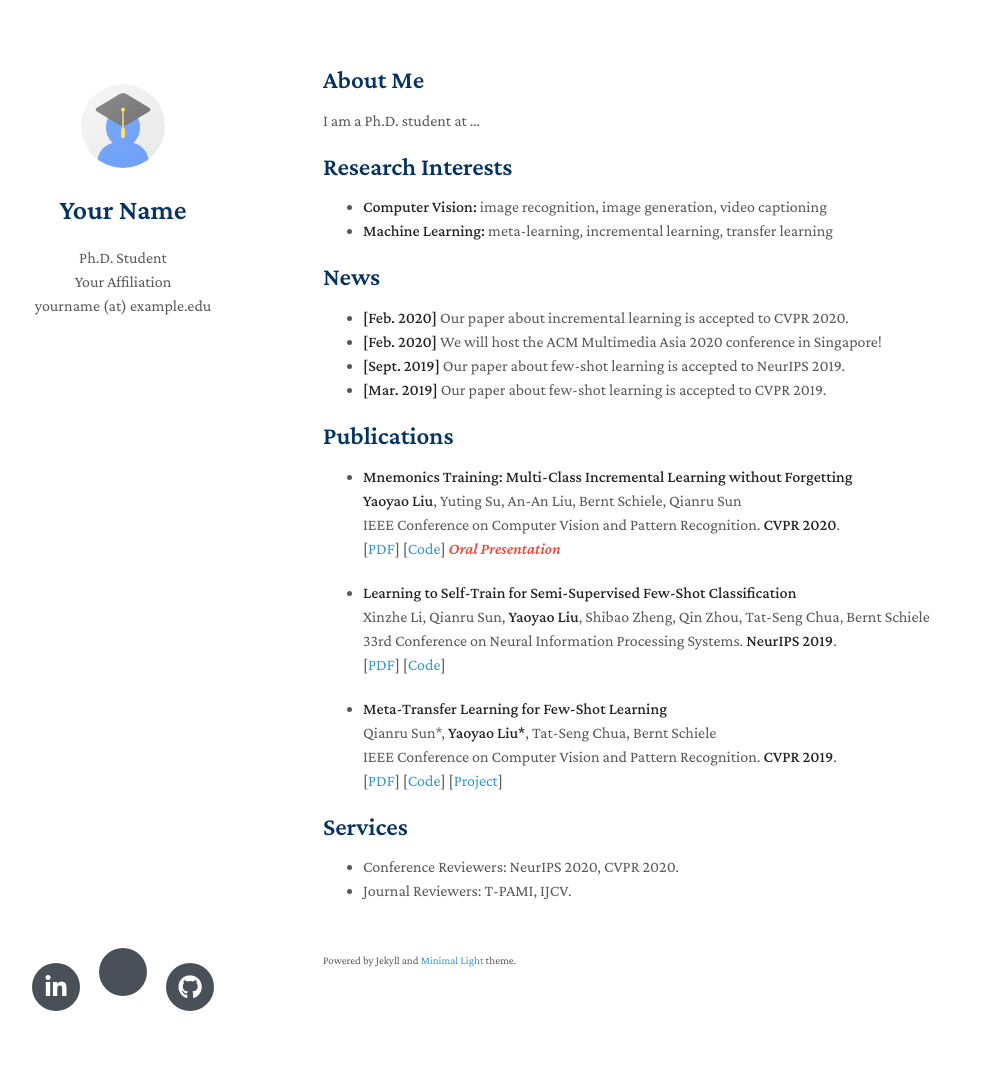
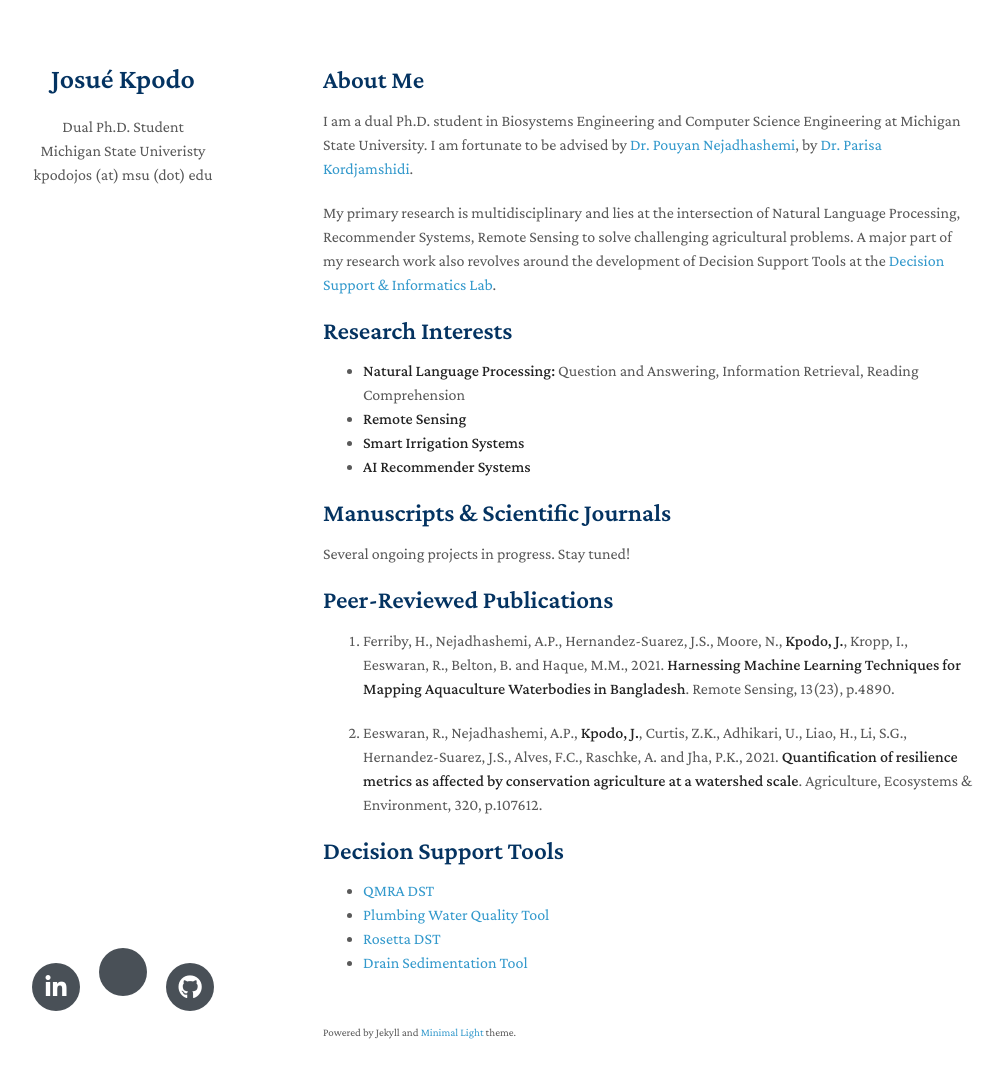
Before and after one commit to eusojk/eusojk.github.io, a Jekyll site: the page built from index.md, in a window 1280 px wide and 1113 px high. Shown: the top 1078 px of the window, without its empty margins (147-1149 px from the left). Built offline with Jekyll 4.4.1, drawn with Linux system fonts in a browser that asks for light colours; nearby versions of some CDN libraries; a style sheet for code colours, icons or effects is not loaded; our own code applies the rules of GitHub Pages for plain Markdown files.

Commit message:
Updated info

```diff
--- a/_config.yml
+++ b/_config.yml
@@ -1,8 +1,8 @@
 # Basic Information
-title: Your Name
-position: Ph.D. Student
-affiliation: Your Affiliation
-email: yourname (at) example.edu
+title: Josué Kpodo
+position: Dual Ph.D. Student
+affiliation: Michigan State Univeristy
+email: kpodojos (at) msu (dot) edu
 
 # Search Engine Optimization (SEO)
 # The following information is used to improve the website traffic from search engines, e.g., Google.
@@ -13,18 +13,18 @@ canonical: https://minimal-light.yyliu.net/
 # Links
 # If you don't need one of them, you may delete the corresponding line.
 google_scholar: https://scholar.google.com/
-github_link: https://github.com/yaoyao-liu/minimal-light
-linkedin: https://www.linkedin.com/
+github_link: https://github.com/eusojk/
+linkedin: https://www.linkedin.com/in/jkpodo
 
 # Images (e.g., your profile picture and your website's favicon)
 # "favicon" and "favicon_dark" are used for the light and dark modes, respectively.
-avatar: ./assets/img/avatar.png
+# avatar: ./assets/img/avatar.png
 favicon: ./assets/img/favicon.png
 favicon_dark: ./assets/img/favicon-dark.png
 
 # Google Analytics ID
 # Please remove this if you don't use Google Analytics
-google_analytics: UA-111540567-4
+google_analytics:
 
 # Use this project as a remote theme for GitHub Pages
 # See the guide here: https://docs.github.com/en/pages/setting-up-a-github-pages-site-with-jekyll/adding-a-theme-to-your-github-pages-site-using-jekyll
--- a/index.md
+++ b/index.md
@@ -4,47 +4,51 @@ layout: homepage
 
 ## About Me
 
-I am a Ph.D. student at ...
+I am a dual Ph.D. student in Biosystems Engineering and Computer Science Engineering at Michigan State University. I am fortunate to be advised by [Dr. Pouyan Nejadhashemi](https://www.egr.msu.edu/bae/profiles/pouyan), by [Dr. Parisa Kordjamshidi](https://www.cse.msu.edu/~kordjams/).
+
+
+My primary research is multidisciplinary and lies at the intersection of Natural Language Processing, Recommender Systems, Remote Sensing to solve challenging agricultural problems. A major part of my research work also revolves around the development of Decision Support Tools at the [Decision Support & Informatics Lab](https://dsiweb.cse.msu.edu/).
 
 ## Research Interests
 
-- **Computer Vision:** image recognition, image generation, video captioning
-- **Machine Learning:** meta-learning, incremental learning, transfer learning
+- **Natural Language Processing:** Question and Answering, Information Retrieval, Reading Comprehension
+- **Remote Sensing**
+- **Smart Irrigation Systems**
+- **AI Recommender Systems**
 
-## News
+<!-- ## News
+- **[Feb. 2022]** description.
+- **[Feb. 2022]** description.
+-->
 
-- **[Feb. 2020]** Our paper about incremental learning is accepted to CVPR 2020.
-- **[Feb. 2020]** We will host the ACM Multimedia Asia 2020 conference in Singapore!
-- **[Sept. 2019]** Our paper about few-shot learning is accepted to NeurIPS 2019.
-- **[Mar. 2019]** Our paper about few-shot learning is accepted to CVPR 2019.
+## Manuscripts & Scientific Journals
 
-## Publications
+Several ongoing projects in progress. Stay tuned!
 
-- **Mnemonics Training: Multi-Class Incremental Learning without Forgetting**
-  <br>
-  **Yaoyao Liu**, Yuting Su, An-An Liu, Bernt Schiele, Qianru Sun
-  <br>
-  IEEE Conference on Computer Vision and Pattern Recognition. **CVPR 2020**.
-  <br>
-  [[PDF](https://arxiv.org/pdf/2002.10211.pdf)] [[Code](https://github.com/yaoyao-liu/mnemonics)] <strong><i style="color:#e74d3c">Oral Presentation</i></strong>
+## Peer-Reviewed Publications
 
-- **Learning to Self-Train for Semi-Supervised Few-Shot Classification**
-  <br>
-  Xinzhe Li, Qianru Sun, **Yaoyao Liu**, Shibao Zheng, Qin Zhou, Tat-Seng Chua, Bernt Schiele
-  <br>
-  33rd Conference on Neural Information Processing Systems. **NeurIPS 2019**.
-  <br>
-  [[PDF](http://papers.nips.cc/paper/9216-learning-to-self-train-for-semi-supervised-few-shot-classification.pdf)] [[Code](https://github.com/xinzheli1217/learning-to-self-train)]
+1.	Ferriby, H., Nejadhashemi, A.P., Hernandez-Suarez, J.S., Moore, N., **Kpodo, J.**, Kropp, I., Eeswaran, R., Belton, B. and Haque, M.M., 2021. **Harnessing Machine Learning Techniques for Mapping Aquaculture Waterbodies in Bangladesh**. Remote Sensing, 13(23), p.4890.
 
-- **Meta-Transfer Learning for Few-Shot Learning**
+2.	Eeswaran, R., Nejadhashemi, A.P., **Kpodo, J.**, Curtis, Z.K., Adhikari, U., Liao, H., Li, S.G., Hernandez-Suarez, J.S., Alves, F.C., Raschke, A. and Jha, P.K., 2021. **Quantification of resilience metrics as affected by conservation agriculture at a watershed scale**. Agriculture, Ecosystems & Environment, 320, p.107612.
+
+## Decision Support Tools
+- [QMRA DST](https://dsiweb.cse.msu.edu/waterquality/qmra)
+- [Plumbing Water Quality Tool](https://dsiweb.cse.msu.edu/waterquality/water-quality)
+- [Rosetta DST](https://dsiweb.cse.msu.edu/rosetta/)
+- [Drain Sedimentation Tool](https://dsiweb.cse.msu.edu/envelope/)
+
+
+
+
+<!-- - **Meta-Transfer Learning for Few-Shot Learning**
   <br>
   Qianru Sun\*, **Yaoyao Liu\***, Tat-Seng Chua, Bernt Schiele
   <br>
   IEEE Conference on Computer Vision and Pattern Recognition. **CVPR 2019**.
   <br>
-  [[PDF](http://openaccess.thecvf.com/content_CVPR_2019/papers/Sun_Meta-Transfer_Learning_for_Few-Shot_Learning_CVPR_2019_paper.pdf)] [[Code](https://github.com/yaoyao-liu/meta-transfer-learning)] [[Project](https://mtl.yyliu.net/)]
+  [[PDF](http://openaccess.thecvf.com/content_CVPR_2019/papers/Sun_Meta-Transfer_Learning_for_Few-Shot_Learning_CVPR_2019_paper.pdf)] [[Code](https://github.com/yaoyao-liu/meta-transfer-learning)] [[Project](https://mtl.yyliu.net/)] -->
 
-## Services
+<!-- ## Services
 
-- Conference Reviewers: NeurIPS 2020, CVPR 2020.
-- Journal Reviewers: T-PAMI, IJCV.
+- Entry 1
+- Entry 2 -->
```
Also changed, not shown: README_de.md (deleted), README_zh_Hans.md (deleted), README_zh_Hant.md (deleted).
